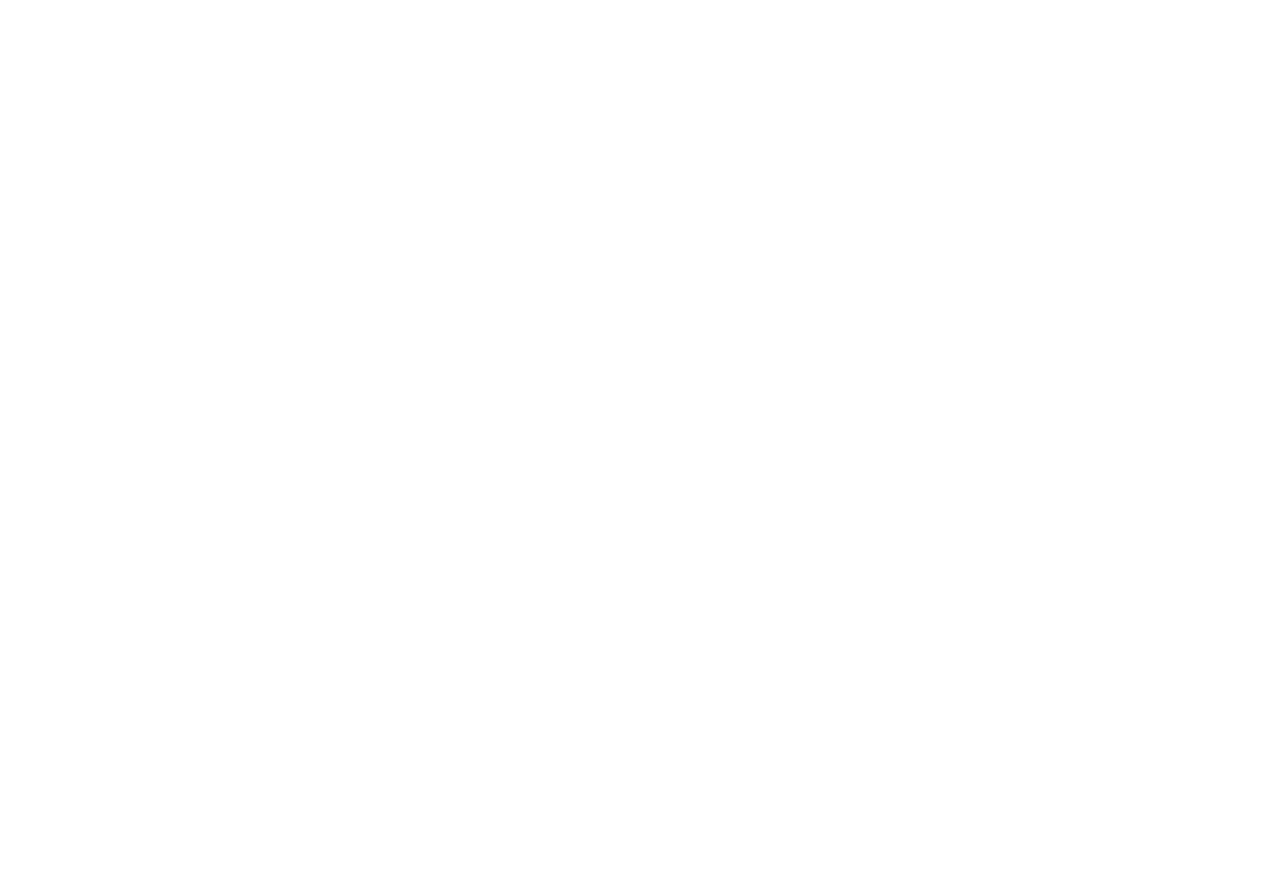
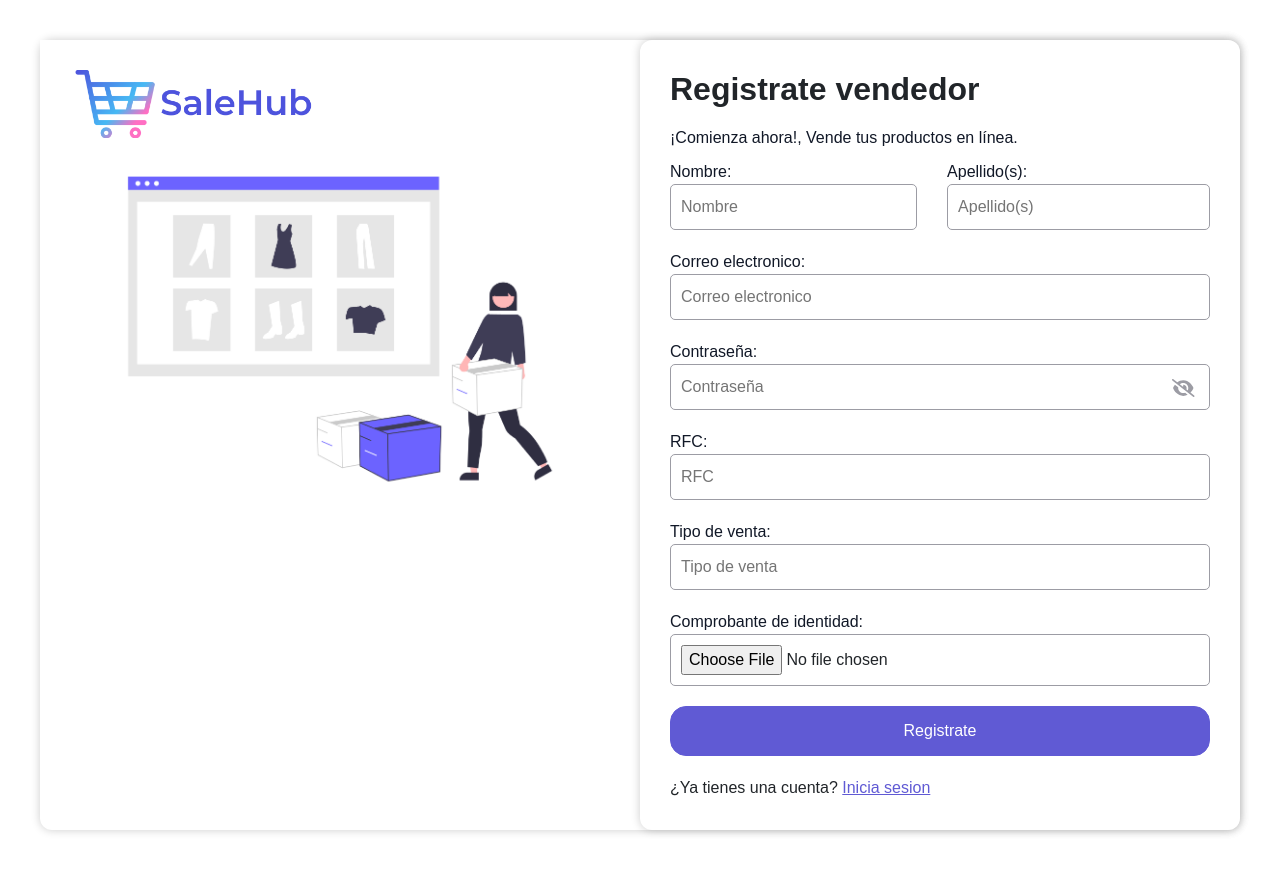
Before and after one commit to Taniagalindout/e-commerWeb, a React (Create React App) app: page /registerseller in a window 1280 px wide. Before the commit this address had no page. Shown: the top 874 px of the page. Before the commit the page ends 800 px from the top, so only its background shows below. Built offline with nearby package versions, Linux system fonts and the light colour scheme; a small style sheet from the web is missing.

Commit message:
update: front and back of Register seller

```diff
--- a/src/App.js
+++ b/src/App.js
@@ -14,6 +14,7 @@
 import NotFoundWishlist from './modules/products/wishlist/utilities/NotFoundWishlist';
 import ShoppingCart from './modules/products/shopping_cart/ShoppingCart';
 import NotFound from './modules/products/shopping_cart/utilities/NotFound';
+import RegisterSeller from './modules/login/RegisterSeller';
 
 function App() {
   return (
@@ -32,6 +33,7 @@
           <Route path="/home-seller/*" element={<HomeSeller />} />
           <Route path="/lostpswd" element={<LostPassword />} />
           <Route path="/changepswd" element={<ChangePassword />} />
+          <Route path="/registerseller" element={<RegisterSeller />} />
         </Routes>
       </Router>
       <ToastContainer />
--- a/src/assets/css/register.css
+++ b/src/assets/css/register.css
@@ -1,10 +1,12 @@
 .register-container {
   background-color: #fff;
-  height: 100vh;
+  min-height: 100vh; /* Cambié 'height' a 'min-height' para asegurar que se ajuste al contenido */
   display: flex;
   justify-content: center;
   align-items: center;
+  padding: 20px; /* Añadí un poco de relleno para evitar que los elementos toquen los bordes */
 }
+
 .sign-in {
     margin-top: 10px;
 }
--- a/src/modules/login/RegisterSeller.jsx
+++ b/src/modules/login/RegisterSeller.jsx
@@ -2,6 +2,7 @@
 import "../../assets/css/register.css";
 import logo from "../../assets/images/logo.png";
 import image from "../../assets/images/register-img.png";
+import shoppingimg from "../../assets/images/shopping.png";
 import { FontAwesomeIcon } from "@fortawesome/react-fontawesome";
 import { faEye, faEyeSlash } from "@fortawesome/free-solid-svg-icons";
 import { Link } from "react-router-dom";
@@ -30,7 +31,10 @@
   const [formSubmitted, setFormSubmitted] = useState(false);
   const [validEmail, setValidEmail] = useState(true);
   const [validPassword, setValidPassword] = useState(true);
-
+  const [validationErrors, setValidationErrors] = useState({
+    rfc: "",
+    shopType: "",
+  });
   useEffect(() => {
     validateForm();
   }, [formData]);
@@ -58,12 +62,32 @@
 
   const handleInputChange = (event) => {
     const { name, value } = event.target;
+    let newValue = value;
+    let errorMessage = "";
+
+    if (name === "rfc") {
+      newValue = value.replace(/[^a-zA-Z0-9]/g, "").substring(0, 13);
+      if (value !== newValue) {
+        errorMessage = "Solo se permiten números y letras.";
+      }
+    } else if (name === "shopType") {
+      newValue = value.replace(/[^a-zA-Z]/g, "");
+      if (value !== newValue) {
+        errorMessage = "Solo se permiten letras.";
+      }
+    }
+
     setFormData({
       ...formData,
-      [name]: value,
+      [name]: newValue,
+    });
+
+    // Actualizar mensajes de validación
+    setValidationErrors({
+      ...validationErrors,
+      [name]: errorMessage,
     });
   };
-
 
   const register = async () => {
     setFormSubmitted(true);
@@ -78,8 +102,8 @@
 
     try {
       const userResponse = await createUser(formData);
-    console.log("userResponse: ", userResponse);
-      if (userResponse.token) {
+      console.log("UserResponse", userResponse);
+      if (userResponse.data.idUser) {
         const sellerData = {
           user: {
             idUser: userResponse.data.idUser,
@@ -89,10 +113,7 @@
           shopType: formData.shopType,
         };
 
-        const sellerResponse = await createSeller(
-          sellerData,
-          userResponse.token
-        );
+        const sellerResponse = await createSeller(sellerData);
 
         if (
           sellerResponse.status === 201 &&
@@ -108,7 +129,7 @@
           toast.error("Hubo un error al crear el vendedor");
         }
       } else {
-        console.log("No se obtuvo el token después del registro del usuario");
+        console.log("No se obtuvo el ID del usuario después del registro");
         toast.error("Hubo un problema al registrar el usuario");
       }
     } catch (error) {
@@ -122,7 +143,7 @@
         <div className="register-card-container-parent">
           <div className="left-container">
             <img src={logo} className="register-logo" alt="SaleHub" />
-            <img src={image} className="register-image" alt="SaleHub" />
+            <img src={shoppingimg} className="register-image" alt="SaleHub" />
           </div>
           <div className="rigth-container">
             <h2 className="register-text">Registrate vendedor</h2>
@@ -211,7 +232,10 @@
               name="rfc"
               value={formData.rfc}
               onChange={handleInputChange}
-            />{" "}
+            />
+            {validationErrors.rfc && (
+              <span className="error-message">{validationErrors.rfc}</span>
+            )}
             <label className="text">Tipo de venta:</label>
             <input
               className={`input-form`}
@@ -221,6 +245,9 @@
               value={formData.shopType}
               onChange={handleInputChange}
             />
+            {validationErrors.shopType && (
+              <span className="error-message">{validationErrors.shopType}</span>
+            )}
             <label className="text">Comprobante de identidad:</label>
             <input
               className={`input-form`}
@@ -251,12 +278,6 @@
                 Inicia sesion
               </Link>
             </div>
-            <div className="sign-in">
-              <span className="">¿Quieres vender con nosotros? </span>
-              <Link to="/registerseller" className="forgot-password">
-                Comienza ahora
-              </Link>
-            </div>
           </div>
         </div>
       </div>
--- a/src/service/user/UserSeller.js
+++ b/src/service/user/UserSeller.js
@@ -1,22 +1,15 @@
 import { createURL } from "../../utils/environment";
 
-export const createSeller = async (data, token) => {
-    try {
-      const response = await fetch(createURL(['/sellers']), {
+export const createSeller = async (data) => {
+  console.log(data)
+
+      const response = await fetch(createURL(['/auth/registerSeller']), {
         method: 'POST',
         headers: {
           'Content-Type': 'application/json',
-          Authorization: `Bearer ${token}`,
         },
         body: JSON.stringify(data),
       });
 
-      if (response.ok) {
-        return await response.json();
-      } else {
-        throw new Error('Failed to create seller');
-      }
-    } catch (error) {
-      throw new Error(error.message);
-    }
+      return response.json();
   };
```
Also changed, not shown: src/assets/images/shopping.png (added).
